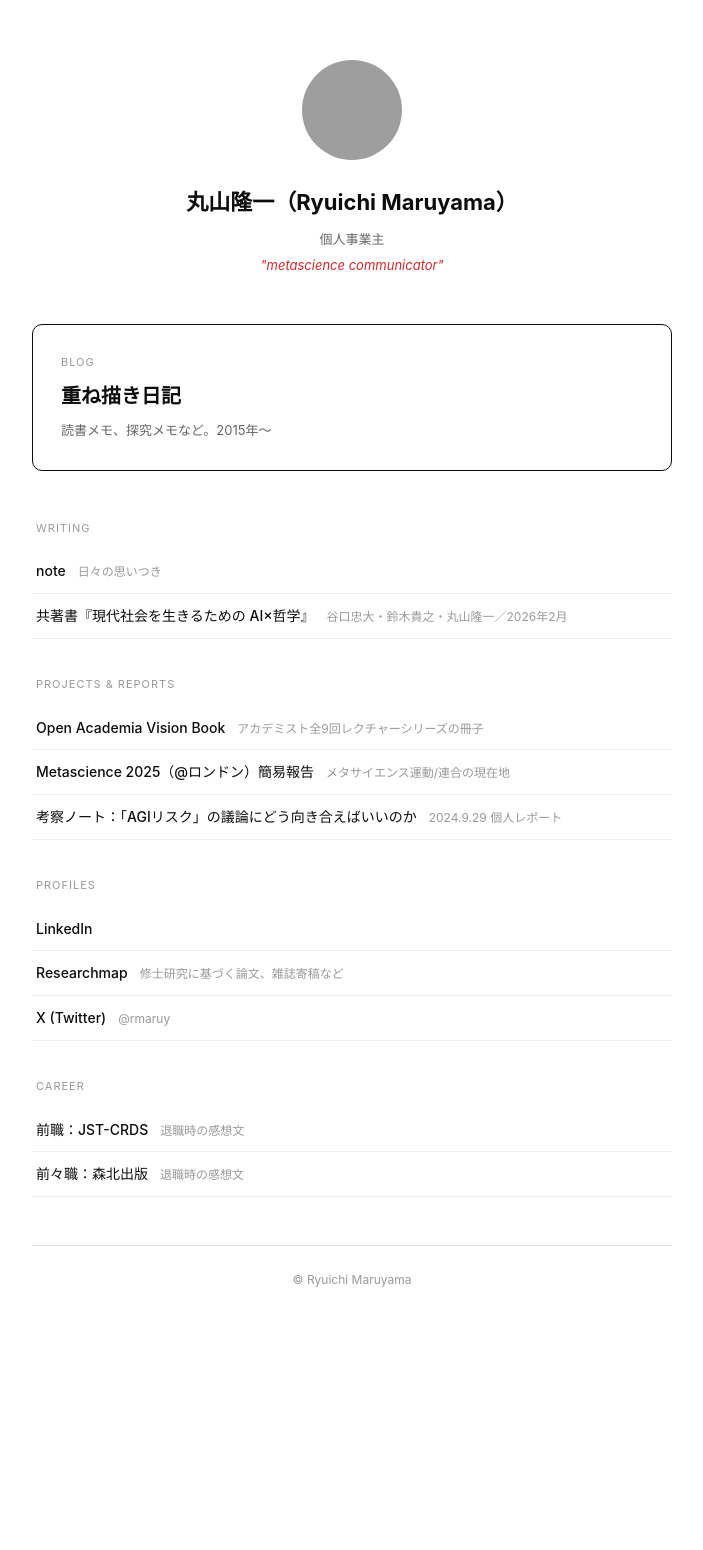
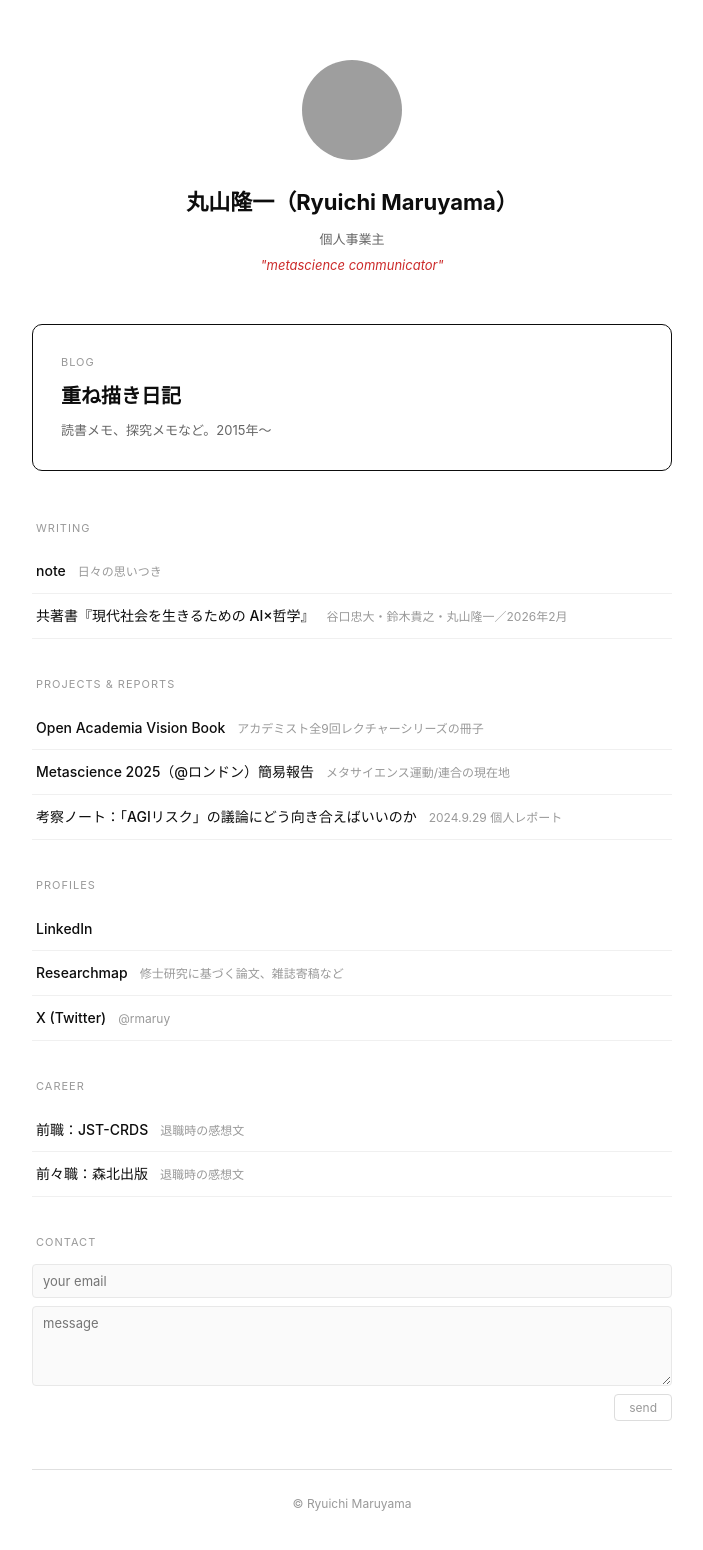
Before and after one commit to rmaruy3/rmaruy3.github.io, a Jekyll site: the page index.html, which Jekyll copies as it is, in a window 1280 px wide, cut to the strip 0-1574 px from the top of the page. Shown: the top 1550 px of the strip, without its empty margins (288-991 px from the left). Built offline with Jekyll 4.4.1, drawn with Linux system fonts in a browser that asks for light colours; before the commit the page ends 1351 px from its top, so only the background shows below that; grey boxes are pictures that could not be loaded.

Commit message:
Update index.html

```diff
--- a/index.html
+++ b/index.html
@@ -108,6 +108,38 @@
 
     .section { margin-bottom: 36px; }
 
+    /* コンタクトフォーム */
+    .contact-form { display: flex; flex-direction: column; gap: 8px; }
+    .contact-form input,
+    .contact-form textarea {
+      font-family: inherit;
+      font-size: 13px;
+      color: #555;
+      background: #fafafa;
+      border: 1px solid #e8e8e8;
+      border-radius: 4px;
+      padding: 8px 10px;
+      outline: none;
+      resize: vertical;
+      transition: border-color 0.15s;
+    }
+    .contact-form input:focus,
+    .contact-form textarea:focus { border-color: #bbb; background: #fff; }
+    .contact-form textarea { min-height: 80px; }
+    .contact-form button {
+      align-self: flex-end;
+      font-family: inherit;
+      font-size: 12px;
+      color: #999;
+      background: none;
+      border: 1px solid #ddd;
+      border-radius: 4px;
+      padding: 5px 14px;
+      cursor: pointer;
+      transition: all 0.15s;
+    }
+    .contact-form button:hover { border-color: #999; color: #555; }
+
     /* フッター */
     footer {
       text-align: center;
@@ -204,6 +236,16 @@
       </div>
     </div>
 
+    <!-- Contact -->
+    <div class="section">
+      <p class="section-label">Contact</p>
+      <form class="contact-form" action="https://formspree.io/f/xnjlkkdp" method="POST">
+        <input type="email" name="email" placeholder="your email" required>
+        <textarea name="message" placeholder="message" required></textarea>
+        <button type="submit">send</button>
+      </form>
+    </div>
+
     <footer>
       © Ryuichi Maruyama
     </footer>
```
